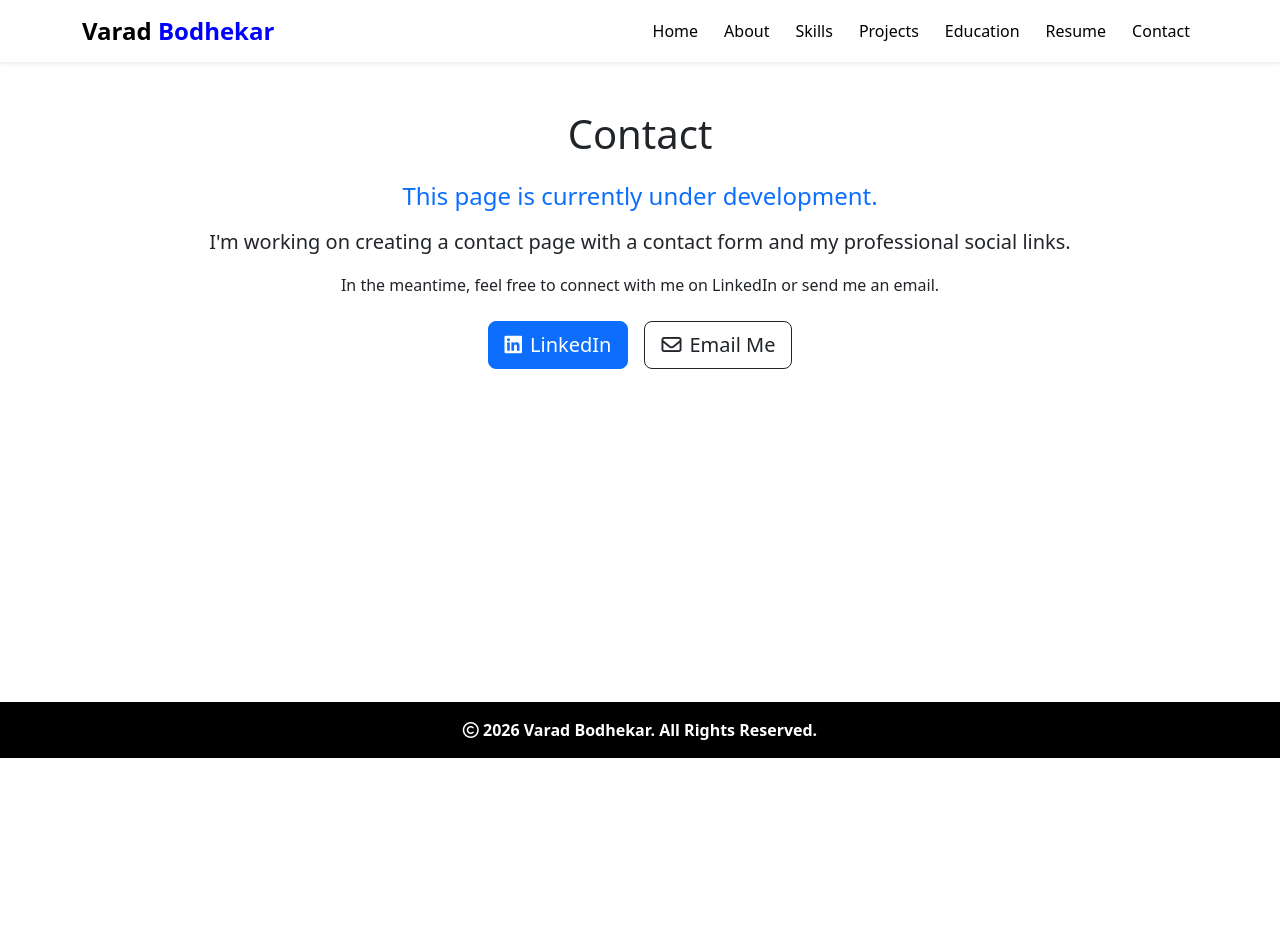
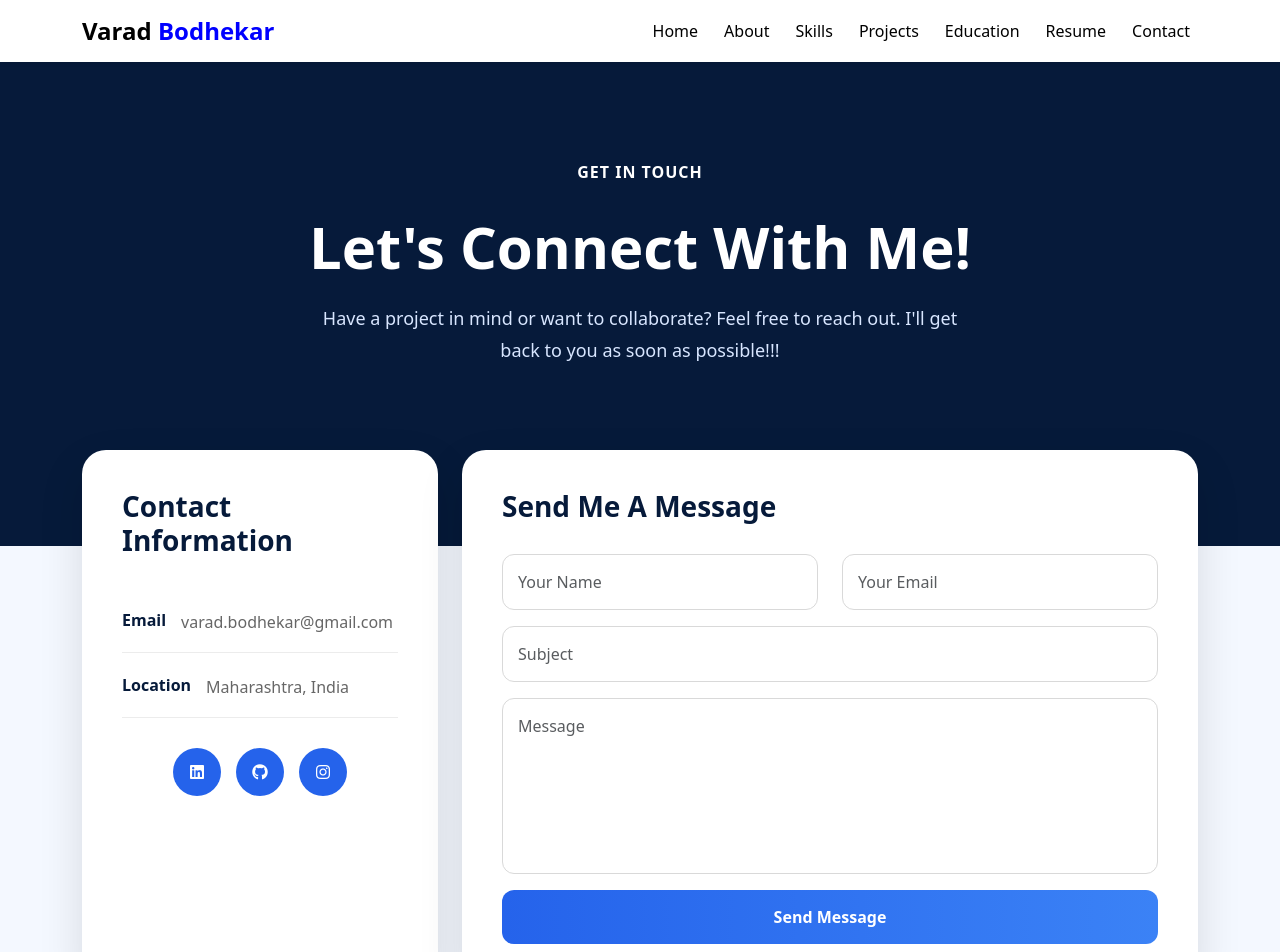
Before and after one commit to bodhekarvarad/varad.bodhekar-portfolio, a React (Vite) app: page /contact in a window 1280 px wide. Shown: the top 952 px of the page. Before the commit the page ends 800 px from the top, so only its background shows below. Built offline with nearby package versions, Linux system fonts and the light colour scheme.

Commit message:
add contact with email

```diff
--- a/package.json
+++ b/package.json
@@ -10,6 +10,7 @@
     "preview": "vite preview"
   },
   "dependencies": {
+    "@emailjs/browser": "^4.4.1",
     "react": "^19.2.6",
     "react-dom": "^19.2.6",
     "react-router-dom": "^7.17.0",
--- a/src/Hero.jsx
+++ b/src/Hero.jsx
@@ -1,5 +1,6 @@
 import React from "react";
 import "./Style.css";
+import { Link } from "react-router-dom";
 
 const Hero = () => {
   return (
@@ -27,10 +28,11 @@ const Hero = () => {
           </p>
 
           <div className="d-flex flex-wrap gap-2 mt-4">
-            <button className="btn btn-primary btn-lg">
+            <Link to="/projects">
+            <button  className="btn btn-primary btn-lg">
               View Projects
             </button>
-
+</Link>
             <a
               href="/resume.pdf"
               download
@@ -38,10 +40,11 @@ const Hero = () => {
             >
               Download Resume <i className="fa-solid fa-download"></i>
             </a>
-
+             <Link to="/contact">
             <button className="btn btn-outline-light">
               <i className="fa-regular fa-envelope"></i> Contact Me
             </button>
+            </Link>
           </div>
         </div>
       </div>
--- a/src/components/About.jsx
+++ b/src/components/About.jsx
@@ -52,12 +52,6 @@ const About = () => {
               <span>varad.bodhekar@gmail.com</span>
             </p>
 
-            <p className="card-text mb-3">
-              <i className="fa-solid fa-phone"></i>{" "}
-              <b>Phone:</b>{" "}
-              <span>+91 9404350450</span>
-            </p>
-
             <p className="card-text">
               <i className="fa-solid fa-language"></i>{" "}
               <b>Language:</b>{" "}
--- a/src/components/Contact.jsx
+++ b/src/components/Contact.jsx
@@ -1,45 +1,212 @@
-import React from "react";
+import React, { useState } from "react";
+import emailjs from "@emailjs/browser";
+import "./contact.css";
 
-const Contact = () => {
+export default function Contact() {
+  const [formData, setFormData] = useState({
+    name: "",
+    email: "",
+    subject: "",
+    message: "",
+  });
+
+  const [loading, setLoading] = useState(false);
+
+  const handleChange = (e) => {
+    setFormData((prev) => ({
+      ...prev,
+      [e.target.name]: e.target.value,
+    }));
+  };
+
+  const handleSubmit = async (e) => {
+    e.preventDefault();
+
+    if (
+      !formData.name ||
+      !formData.email ||
+      !formData.subject ||
+      !formData.message
+    ) {
+      alert("Please fill all fields.");
+      return;
+    }
+
+    setLoading(true);
+
+    try {
+      await emailjs.send(
+        import.meta.env.VITE_EMAILJS_SERVICE_ID,
+        import.meta.env.VITE_EMAILJS_TEMPLATE_ID,
+        {
+          name: formData.name,
+          email: formData.email,
+          subject: formData.subject,
+          message: formData.message,
+        },
+        import.meta.env.VITE_EMAILJS_PUBLIC_KEY
+      );
+
+      alert("Message sent successfully!");
+
+      setFormData({
+        name: "",
+        email: "",
+        subject: "",
+        message: "",
+      });
+    } catch (error) {
+  console.error("EmailJS Error:", error);
+
+  alert(
+    `Failed!\nStatus: ${error?.status}\nText: ${error?.text || error?.message}`
+  );
+}
+
+    setLoading(false);
+  };
+
   return (
-    <div className="container text-center py-5" style={{ minHeight: "80vh" }}>
-      <h1 className="mb-4">Contact</h1>
+    <section className="contact-section" id="contact">
+      <div className="contact-hero">
+        <div className="container text-center">
+          <span className="badge-contact">GET IN TOUCH</span>
 
-      <h4 className="text-primary mb-3">
-         This page is currently under development.
-      </h4>
-
-      <p className="lead">
-        I'm working on creating a contact page with a contact form and my
-        professional social links.
-      </p>
+          <h1>
+            Let's Connect <span>With Me!</span>
+          </h1>
 
           <p>
-        In the meantime, feel free to connect with me on LinkedIn or send me an
-        email.
+            Have a project in mind or want to collaborate?
+            Feel free to reach out. I'll get back to you as soon as possible!!!
           </p>
+        </div>
+      </div>
 
-      <div className="d-flex flex-wrap justify-content-center gap-3 mt-4">
+      <div className="container contact-wrapper">
+        <div className="row g-4">
+
+
+          <div className="col-lg-4">
+            <div className="contact-card">
+
+              <h3>Contact Information</h3>
+
+              <div className="info">
+                <strong>Email</strong>
+                <p>varad.bodhekar@gmail.com</p>
+              </div>
+
+              <div className="info">
+                <strong>Location</strong>
+                <p>Maharashtra, India</p>
+              </div>
+
+              <div className="social-links">
+
                 <a
-          href="https://www.linkedin.com/in/varad-bodhekar-050994279/"
+                  href="https://www.linkedin.com/in/varad-bodhekar-050994279"
                   target="_blank"
-          rel="noopener noreferrer"
-          className="btn btn-primary btn-lg"
+                  rel="noreferrer"
                 >
-          <i className="fa-brands fa-linkedin me-2"></i>
-          LinkedIn
+                  <i className="fab fa-linkedin"></i>
                 </a>
 
                 <a
-          href="mailto:varad.bodhekar@gmail.com"
-          className="btn btn-outline-dark btn-lg"
+                  href="https://github.com/bodhekarvarad"
+                  target="_blank"
+                  rel="noreferrer"
                 >
-          <i className="fa-regular fa-envelope me-2"></i>
-          Email Me
+                  <i className="fab fa-github"></i>
                 </a>
+
+                <a
+                  href="https://instagram.com/varadb.28"
+                  target="_blank"
+                  rel="noreferrer"
+                >
+                  <i className="fab fa-instagram"></i>
+                </a>
+
+              </div>
+
             </div>
           </div>
+
+
+
+          <div className="col-lg-8">
+
+            <div className="form-card">
+
+              <h3>Send Me A Message</h3>
+
+              <form onSubmit={handleSubmit}>
+
+                <div className="row">
+
+                  <div className="col-md-6 mb-3">
+
+                    <input
+                      type="text"
+                      name="name"
+                      className="form-control"
+                      placeholder="Your Name"
+                      value={formData.name}
+                      onChange={handleChange}
+                    />
+
+                  </div>
+
+                  <div className="col-md-6 mb-3">
+
+                    <input
+                      type="email"
+                      name="email"
+                      className="form-control"
+                      placeholder="Your Email"
+                      value={formData.email}
+                      onChange={handleChange}
+                    />
+
+                  </div>
+
+                </div>
+
+                <input
+                  type="text"
+                  name="subject"
+                  className="form-control mb-3"
+                  placeholder="Subject"
+                  value={formData.subject}
+                  onChange={handleChange}
+                />
+
+                <textarea
+                  rows="6"
+                  name="message"
+                  className="form-control mb-3"
+                  placeholder="Message"
+                  value={formData.message}
+                  onChange={handleChange}
+                ></textarea>
+
+                <button
+                  type="submit"
+                  className="btn send-btn"
+                  disabled={loading}
+                >
+                  {loading ? "Sending..." : "Send Message"}
+                </button>
+
+              </form>
+
+            </div>
+
+          </div>
+
+        </div>
+      </div>
+    </section>
   );
-};
-
-export default Contact;
+}
--- /dev/null
+++ b/src/components/contact.css
@@ -0,0 +1,243 @@
+/* ===========================
+   CONTACT SECTION
+=========================== */
+
+.contact-section {
+    background: #f4f8ff;
+    padding-bottom: 80px;
+}
+
+
+.contact-hero {
+    background:  #061A3A;
+    color: #fff;
+    padding: 90px 0 180px;
+    position: relative;
+    overflow: hidden;
+}
+
+.badge-contact {
+    display: inline-block;
+
+    padding: 8px 18px;
+    border-radius: 30px;
+    font-weight: 600;
+    letter-spacing: 1px;
+    margin-bottom: 20px;
+}
+
+.contact-hero h1 {
+    font-size: 58px;
+    font-weight: 800;
+    margin-bottom: 20px;
+}
+
+
+.contact-hero p {
+    max-width: 650px;
+    margin: auto;
+    font-size: 18px;
+    color: #d8e6ff;
+    line-height: 1.8;
+}
+
+/* ===========================
+   CONTACT WRAPPER
+=========================== */
+
+.contact-wrapper {
+    margin-top: -120px;
+    position: relative;
+    z-index: 10;
+}
+
+/* ===========================
+   CARDS
+=========================== */
+
+.contact-card,
+.form-card {
+    background: #fff;
+    border-radius: 24px;
+    padding: 40px;
+    height: 100%;
+    box-shadow: 0 18px 45px rgba(0, 0, 0, 0.12);
+}
+
+.contact-card h3,
+.form-card h3 {
+    font-weight: 700;
+    margin-bottom: 30px;
+    color: #061A3A;
+}
+
+/* ===========================
+   INFO BOX
+=========================== */
+
+.info {
+    display: flex;
+    align-items: center;
+    gap: 15px;
+    padding: 18px 0;
+    border-bottom: 1px solid #ececec;
+}
+
+.info:last-child {
+    border-bottom: none;
+}
+
+.info strong {
+    display: block;
+    color: #061A3A;
+}
+
+.info p {
+    margin: 4px 0 0;
+    color: #666;
+}
+
+/* ===========================
+   SOCIAL ICONS
+=========================== */
+
+.social-links {
+    display: flex;
+    justify-content: center;
+    gap: 15px;
+    margin-top: 30px;
+}
+
+.social-links a {
+    width: 48px;
+    height: 48px;
+    background: #2563eb;
+    border-radius: 50%;
+    color: white;
+    display: flex;
+    justify-content: center;
+    align-items: center;
+    text-decoration: none;
+    transition: .3s;
+}
+
+.social-links a:hover {
+    transform: translateY(-5px);
+    background: #0b3c7d;
+}
+
+/* ===========================
+   FORM
+=========================== */
+
+.form-control {
+    border-radius: 12px;
+    padding: 15px;
+    border: 1px solid #d9d9d9;
+    box-shadow: none;
+}
+
+.form-control:focus {
+    border-color: #2563eb;
+    box-shadow: 0 0 0 0.2rem rgba(37,99,235,.2);
+}
+
+textarea.form-control {
+    resize: none;
+}
+
+/* ===========================
+   BUTTON
+=========================== */
+
+.send-btn {
+    width: 100%;
+    padding: 15px;
+    border: none;
+    border-radius: 12px;
+    font-weight: 600;
+    background: linear-gradient(90deg, #2563eb, #3b82f6);
+    color: white;
+    transition: .3s;
+}
+
+.send-btn:hover {
+    transform: translateY(-3px);
+    box-shadow: 0 10px 25px rgba(37,99,235,.35);
+}
+
+/* ===========================
+   RESPONSIVE
+=========================== */
+
+@media (max-width: 991px) {
+
+    .contact-wrapper {
+        margin-top: -80px;
+    }
+
+    .contact-card {
+        margin-bottom: 30px;
+    }
+
+    .contact-hero h1 {
+        font-size: 42px;
+    }
+
+    .contact-card,
+    .form-card {
+        padding: 30px;
+    }
+}
+
+@media (max-width: 768px) {
+
+    .contact-hero {
+        padding: 70px 0 120px;
+    }
+
+    .contact-wrapper {
+        margin-top: -60px;
+    }
+
+    .contact-hero h1 {
+        font-size: 34px;
+    }
+
+    .contact-hero p {
+        font-size: 15px;
+        padding: 0 15px;
+    }
+
+    .contact-card,
+    .form-card {
+        padding: 25px;
+    }
+
+    .social-links {
+        justify-content: center;
+    }
+}
+
+@media (max-width: 576px) {
+
+    .contact-hero h1 {
+        font-size: 28px;
+    }
+
+    .contact-card,
+    .form-card {
+        padding: 20px;
+    }
+
+    .info {
+        flex-direction: column;
+        align-items: flex-start;
+        gap: 8px;
+    }
+
+    .social-links a {
+        width: 42px;
+        height: 42px;
+    }
+}
```
Also changed, not shown: 2 other files (tests, documents, lock files or other folders). Lines whose indentation alone changed are shown as unchanged.
